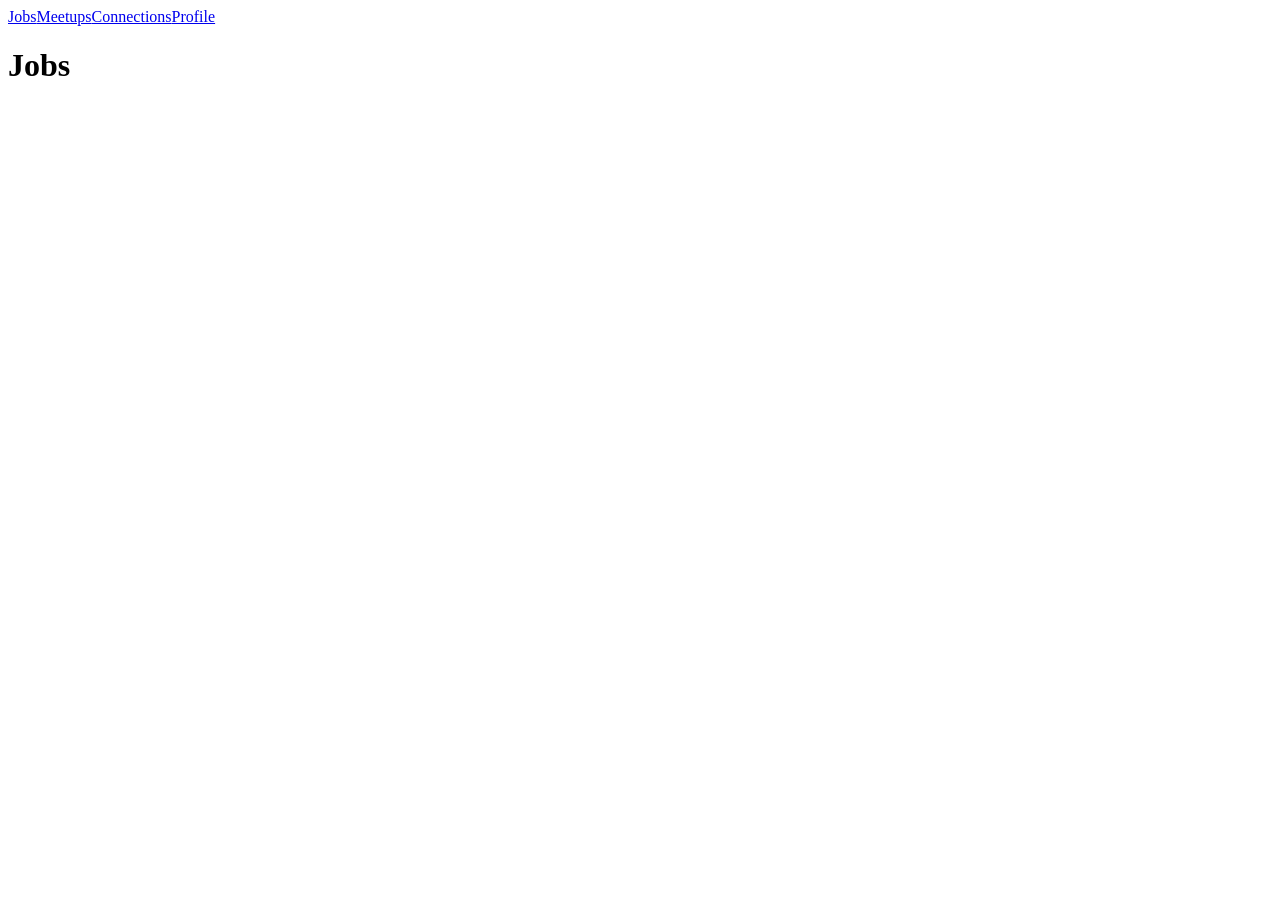
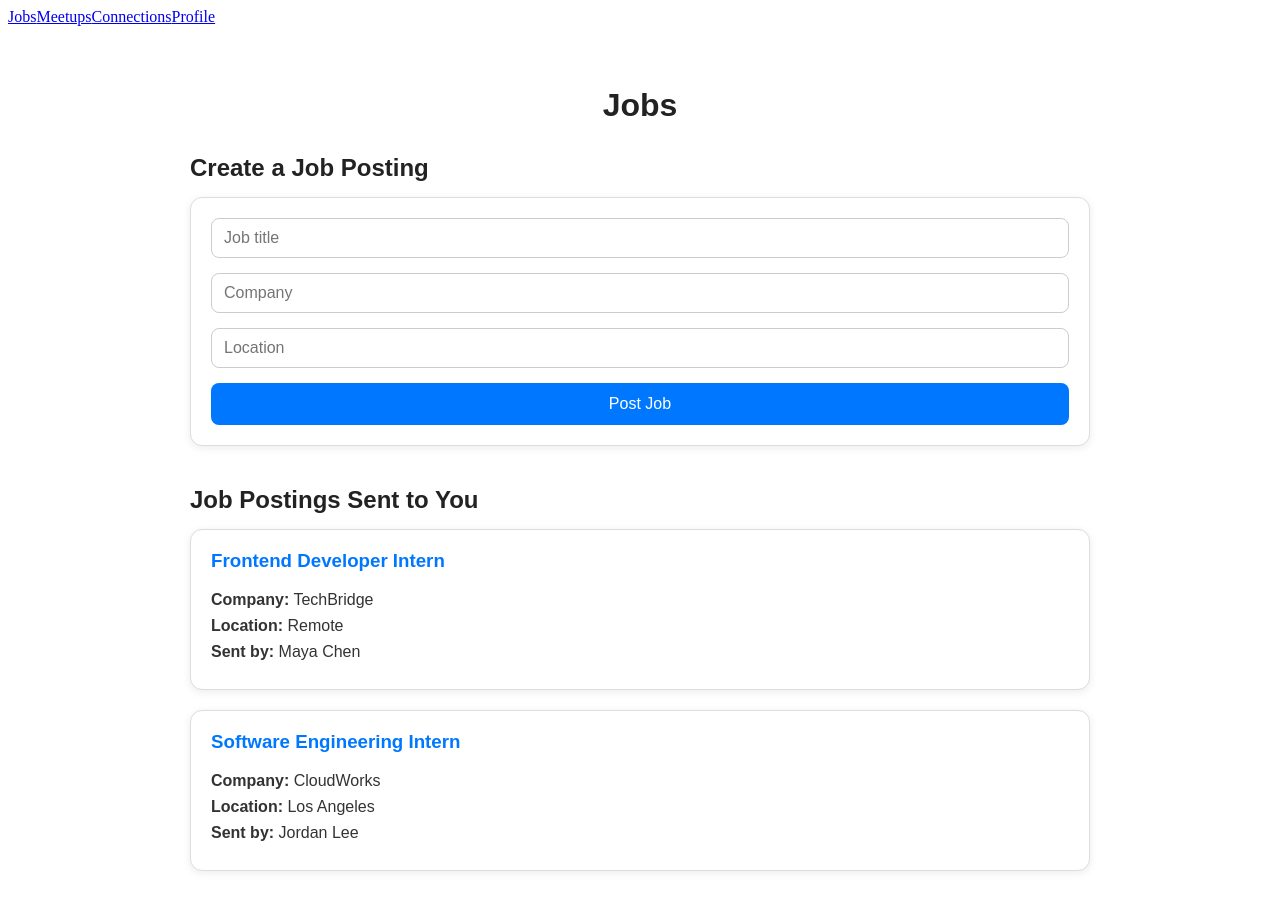
Before and after one commit to UCR-CS110/final-project-tag-em, a React (Vite) app in the folder TagEm/: page /Jobs in a window 1280 px wide. Shown: the top 910 px of the page. Before the commit the page ends 800 px from the top, so only its background shows below. Built offline with nearby package versions, Linux system fonts and the light colour scheme.

Commit message:
add Jobs page  and Meetups page frontend

```diff
--- a/TagEm/src/Jobs.css
+++ b/TagEm/src/Jobs.css
@@ -0,0 +1,112 @@
+.jobs-page {
+  max-width: 900px;
+  margin: 0 auto;
+  padding: 40px 20px;
+  font-family: Arial, sans-serif;
+}
+
+.jobs-page h1 {
+  text-align: center;
+  margin-bottom: 30px;
+  color: #222;
+}
+
+.job-section {
+  margin-bottom: 40px;
+}
+
+.job-section h2 {
+  margin-bottom: 15px;
+  color: #222;
+}
+
+.job-form {
+  display: flex;
+  flex-direction: column;
+  gap: 15px;
+  background-color: white;
+  border: 1px solid #ddd;
+  border-radius: 12px;
+  padding: 20px;
+  box-shadow: 0 2px 8px rgba(0, 0, 0, 0.08);
+}
+
+.job-form input,
+.job-form textarea {
+  padding: 10px 12px;
+  font-size: 16px;
+  border: 1px solid #ccc;
+  border-radius: 8px;
+  font-family: Arial, sans-serif;
+}
+
+.job-form textarea {
+  min-height: 120px;
+  resize: vertical;
+}
+
+.job-form input:focus,
+.job-form textarea:focus {
+  outline: none;
+  border-color: #0077ff;
+}
+
+.connections-box {
+  border: 1px solid #ddd;
+  border-radius: 10px;
+  padding: 15px;
+  background-color: #f9f9f9;
+}
+
+.connections-box h3 {
+  margin-top: 0;
+  margin-bottom: 10px;
+  font-size: 16px;
+}
+
+.connection-option {
+  display: block;
+  margin-bottom: 8px;
+  color: #333;
+}
+
+.connection-option input {
+  margin-right: 8px;
+}
+
+.job-form button {
+  padding: 12px;
+  font-size: 16px;
+  background-color: #0077ff;
+  color: white;
+  border: none;
+  border-radius: 8px;
+  cursor: pointer;
+}
+
+.job-form button:hover {
+  background-color: #005fcc;
+}
+
+.job-list {
+  display: grid;
+  gap: 20px;
+}
+
+.job-card {
+  background-color: white;
+  border: 1px solid #ddd;
+  border-radius: 12px;
+  padding: 20px;
+  box-shadow: 0 2px 8px rgba(0, 0, 0, 0.08);
+}
+
+.job-card h3 {
+  margin-top: 0;
+  color: #0077ff;
+}
+
+.job-card p {
+  margin: 8px 0;
+  color: #333;
+}
--- a/TagEm/src/Jobs.jsx
+++ b/TagEm/src/Jobs.jsx
@@ -1,7 +1,107 @@
-import "./Jobs.css"
+import { useState } from "react";
+import "./Jobs.css";
 
-export default function Jobs () {
-    return (
-        <h1>Jobs</h1>
-    );
-};
+const startingJobs = [
+  {
+    id: 1,
+    title: "Frontend Developer Intern",
+    company: "TechBridge",
+    location: "Remote",
+    sender: "Maya Chen",
+  },
+  {
+    id: 2,
+    title: "Software Engineering Intern",
+    company: "CloudWorks",
+    location: "Los Angeles",
+    sender: "Jordan Lee",
+  },
+];
+
+export default function Jobs() {
+  const [jobs, setJobs] = useState(startingJobs);
+
+  const [title, setTitle] = useState("");
+  const [company, setCompany] = useState("");
+  const [location, setLocation] = useState("");
+
+  function handleSubmit(e) {
+    e.preventDefault();
+
+    const newJob = {
+      id: Date.now(),
+      title,
+      company,
+      location,
+      sender: "You",
+    };
+
+    setJobs([newJob, ...jobs]);
+
+    setTitle("");
+    setCompany("");
+    setLocation("");
+  }
+
+  return (
+    <main className="jobs-page">
+      <h1>Jobs</h1>
+
+      <section className="job-section">
+        <h2>Create a Job Posting</h2>
+
+        <form className="job-form" onSubmit={handleSubmit}>
+          <input
+            type="text"
+            placeholder="Job title"
+            value={title}
+            onChange={(e) => setTitle(e.target.value)}
+            required
+          />
+
+          <input
+            type="text"
+            placeholder="Company"
+            value={company}
+            onChange={(e) => setCompany(e.target.value)}
+            required
+          />
+
+          <input
+            type="text"
+            placeholder="Location"
+            value={location}
+            onChange={(e) => setLocation(e.target.value)}
+            required
+          />
+
+          <button type="submit">Post Job</button>
+        </form>
+      </section>
+
+      <section className="job-section">
+        <h2>Job Postings Sent to You</h2>
+
+        <div className="job-list">
+          {jobs.map((job) => (
+            <article className="job-card" key={job.id}>
+              <h3>{job.title}</h3>
+
+              <p>
+                <strong>Company:</strong> {job.company}
+              </p>
+
+              <p>
+                <strong>Location:</strong> {job.location}
+              </p>
+
+              <p>
+                <strong>Sent by:</strong> {job.sender}
+              </p>
+            </article>
+          ))}
+        </div>
+      </section>
+    </main>
+  );
+}
--- a/TagEm/src/Meetups.css
+++ b/TagEm/src/Meetups.css
@@ -0,0 +1,52 @@
+.events-page {
+  max-width: 800px;
+  margin: 40px auto;
+  padding: 20px;
+  font-family: Arial, sans-serif;
+}
+
+.events-page h1 {
+  text-align: center;
+  margin-bottom: 25px;
+}
+
+.filter-box {
+  display: flex;
+  gap: 10px;
+  margin-bottom: 25px;
+}
+
+.filter-box input {
+  flex: 1;
+  padding: 10px;
+  border: 1px solid #cccccc;
+  border-radius: 6px;
+  font-size: 14px;
+}
+
+.events-list {
+  display: flex;
+  flex-direction: column;
+  gap: 15px;
+}
+
+.event-card {
+  padding: 15px;
+  border: 1px solid #dddddd;
+  border-radius: 8px;
+  background-color: #f9f9f9;
+}
+
+.event-card h2 {
+  margin-top: 0;
+  margin-bottom: 10px;
+}
+
+.event-card p {
+  margin: 5px 0;
+}
+
+.no-events {
+  text-align: center;
+  color: gray;
+}
--- a/TagEm/src/Meetups.jsx
+++ b/TagEm/src/Meetups.jsx
@@ -1,7 +1,96 @@
-import "./Meetups.css"
+import { useState } from "react";
+import "./Meetups.css";
+
+const events = [
+  {
+    id: 1,
+    name: "React Workshop",
+    location: "Riverside",
+    date: "June 10, 2026",
+  },
+  {
+    id: 2,
+    name: "AI Hackathon",
+    location: "Los Angeles",
+    date: "June 15, 2026",
+  },
+  {
+    id: 3,
+    name: "Web Dev Meetup",
+    location: "Riverside",
+    date: "June 20, 2026",
+  },
+  {
+    id: 4,
+    name: "Startup Networking Night",
+    location: "San Diego",
+    date: "June 25, 2026",
+  },
+];
+
 
 export default function Meetups () {
-    return (
-        <h1>Meetups</h1>
-    )
+  const [nameFilter, setNameFilter] = useState("");
+  const [locationFilter, setLocationFilter] = useState("");
+  const [dateFilter, setDateFilter] = useState("");
+
+  const filteredEvents = events.filter((event) => {
+    const matchesName = event.name
+      .toLowerCase()
+      .includes(nameFilter.toLowerCase());
+
+    const matchesLocation = event.location
+      .toLowerCase()
+      .includes(locationFilter.toLowerCase());
+
+    const matchesDate = dateFilter === "" || event.date === dateFilter;
+
+    return matchesName && matchesLocation && matchesDate;
+  });
+
+  return (
+    <main className="events-page">
+      <h1>Events</h1>
+
+      <div className="filters">
+        <input
+          type="text"
+          placeholder="Filter by event name"
+          value={nameFilter}
+          onChange={(e) => setNameFilter(e.target.value)}
+        />
+
+        <input
+          type="text"
+          placeholder="Filter by location"
+          value={locationFilter}
+          onChange={(e) => setLocationFilter(e.target.value)}
+        />
+
+        <input
+          type="date"
+          value={dateFilter}
+          onChange={(e) => setDateFilter(e.target.value)}
+        />
+      </div>
+
+      <section className="event-list">
+        {filteredEvents.length > 0 ? (
+          filteredEvents.map((event) => (
+            <article className="event-card" key={event.id}>
+              <h2>{event.name}</h2>
+              <p>
+                <strong>Location:</strong> {event.location}
+              </p>
+              <p>
+                <strong>Date:</strong> {event.date}
+              </p>
+            </article>
+          ))
+        ) : (
+          <p className="no-events">No events found.</p>
+        )}
+      </section>
+    </main>
+  );
 }
```
